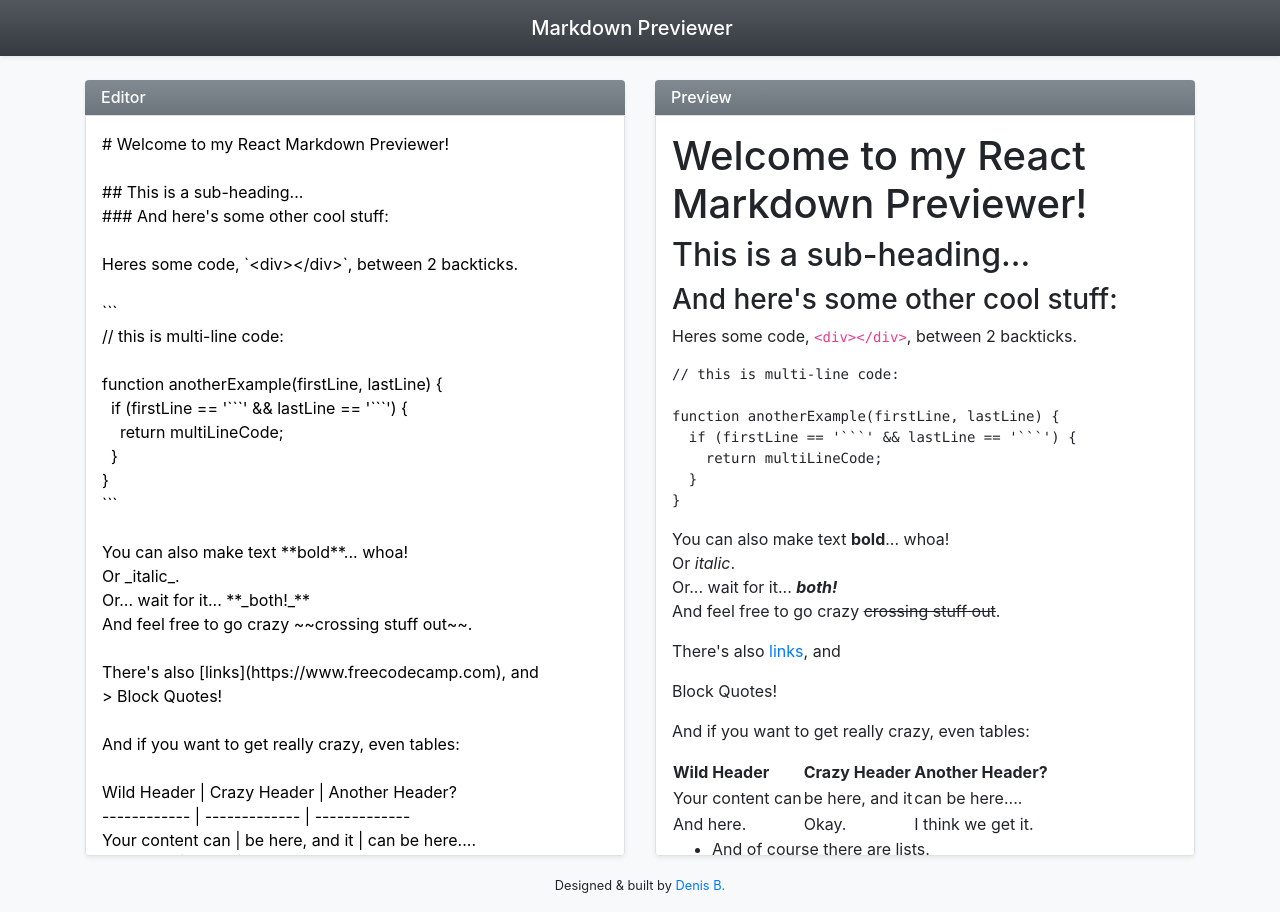
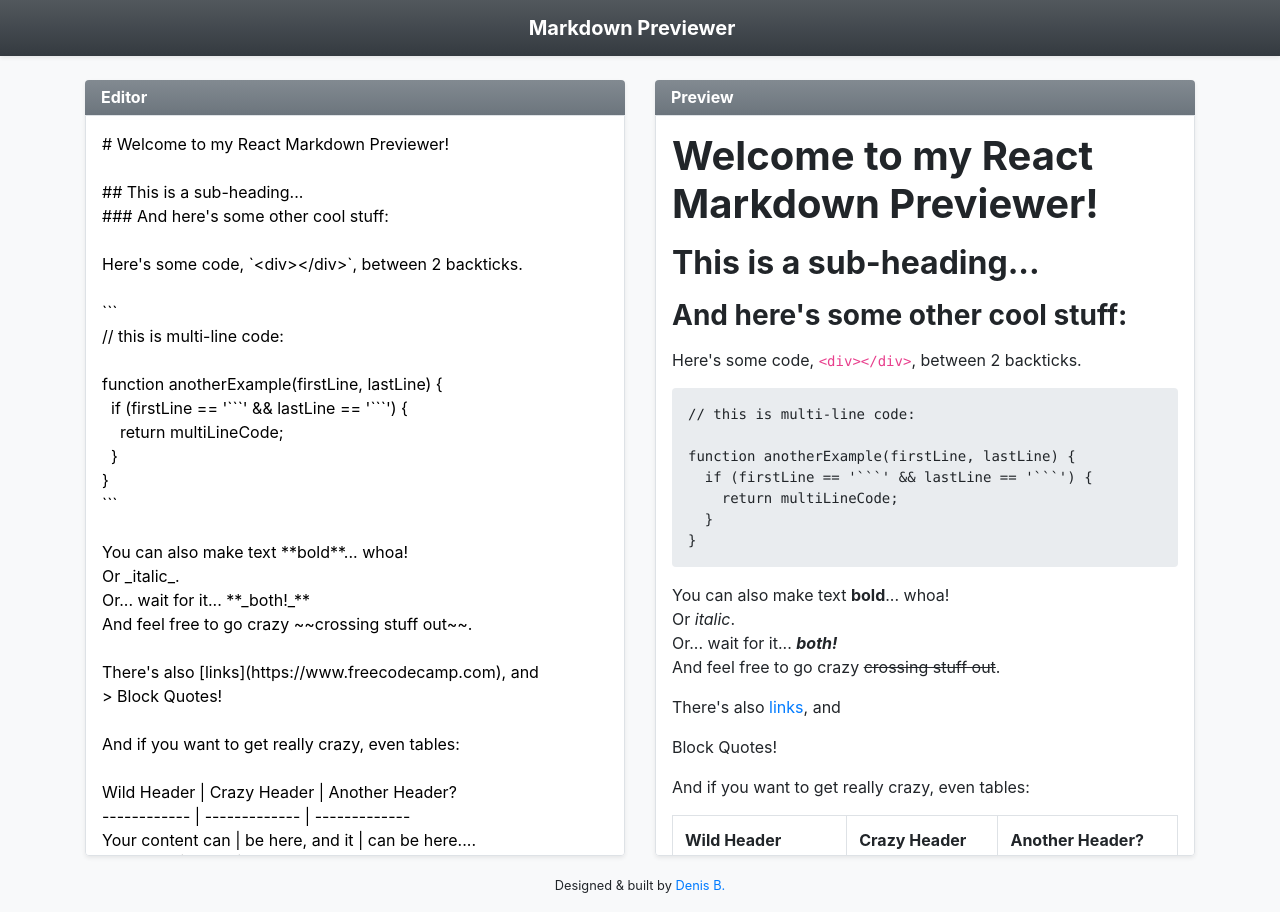
Before and after one commit to kaizen-design/markdown-previewer, a React (Create React App) app: page / in a window 1280 px wide. Built offline with nearby package versions, Linux system fonts and the light colour scheme.

Commit message:
Style adjustments

```diff
--- a/src/App.js
+++ b/src/App.js
@@ -83,7 +83,7 @@ const placeholder =
 ## This is a sub-heading...
 ### And here's some other cool stuff:
 
-Heres some code, \`<div></div>\`, between 2 backticks.
+Here's some code, \`<div></div>\`, between 2 backticks.
 
 \`\`\`
 // this is multi-line code:
@@ -122,7 +122,7 @@ And here. | Okay. | I think we get it.
 - Even if you use dashes or asterisks.
 * And last but not least, let's not forget embedded images:
 
-![React Logo w/ Text](https://goo.gl/Umyytc)
+![Kaizen Logo](https://kaizen-design.ru/wp-content/themes/kaizen/img/logo.png)
 `;
 
 export default App;
--- a/src/scss/App.scss
+++ b/src/scss/App.scss
@@ -1,4 +1,6 @@
 $enable-gradients: true;
+$headings-font-weight: 700;
+$headings-margin-bottom: 1rem;
 
 @import '~bootstrap/scss/bootstrap.scss';
 
@@ -31,3 +33,12 @@ img {
   overflow-y: auto;
   background-color: $white;
 }
+table {
+  @extend .table;
+  @extend .table-bordered;
+}
+pre {
+  padding: 1rem;
+  background-color: $gray-200;
+  border-radius: $border-radius;
+}
```
